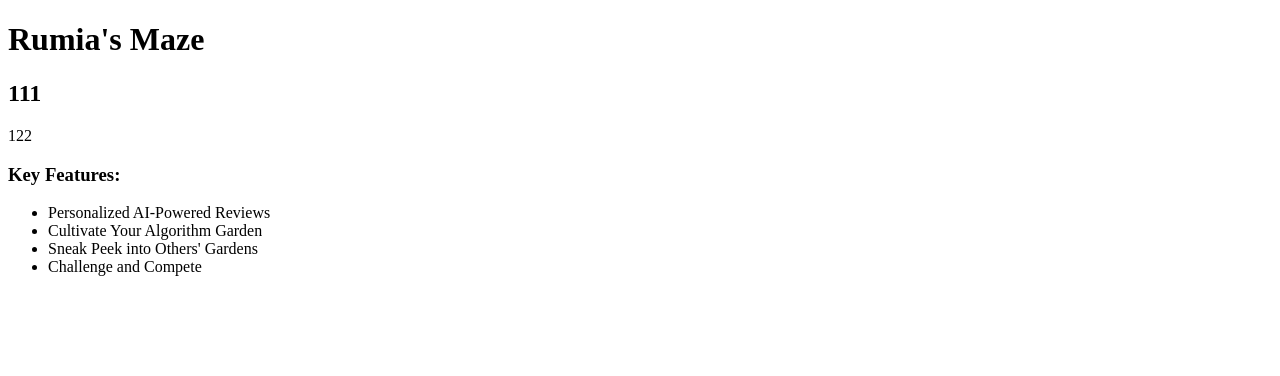
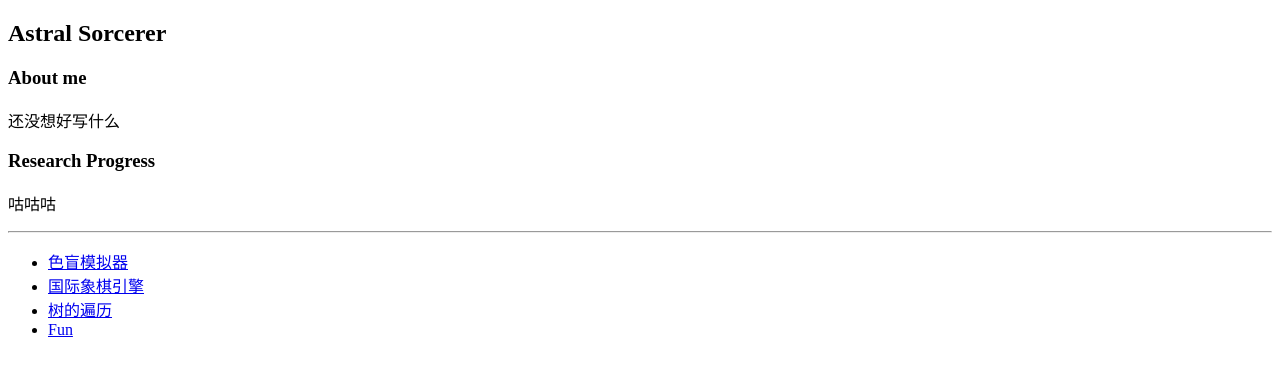
Before and after one commit to Rumia-test/rumia, a plain HTML site: page index.html in a window 1280 px wide. Drawn offline with Linux system fonts and the light colour scheme.

Commit message:
Update index.html

```diff
--- a/index.html
+++ b/index.html
@@ -1,31 +1,60 @@
 <!DOCTYPE html>
-<html lang="en">
-<head>
-    <meta charset="UTF-8">
+
+<html lang="en"><head><meta http-equiv="Content-Type" content="text/html; charset=UTF-8">
+
+    <title>Astral Sorcerer</title>
+
     <meta name="viewport" content="width=device-width, initial-scale=1.0">
-    <title>Rumia's Maze</title>
-    <link rel="stylesheet" href="style.css">
-</head>
-<body>
-    <header>
-        <nav>
-            <ul>
 
-            </ul>
-        </nav>
-    </header>
-    <main>
-        <h1>Rumia's Maze</h1>
-        <h2>111</h2>
-        <p>122</p>
-        <h3>Key Features:</h3>
-        <ul>
-            <li>Personalized AI-Powered Reviews</li>
-            <li>Cultivate Your Algorithm Garden</li>
-            <li>Sneak Peek into Others' Gardens</li>
-            <li>Challenge and Compete</li>
-        </ul>
+  </head>
 
-    </main>
-</body>
-</html>
+
+
+<div class="row-fluid">
+  <div class="span12">
+    <h2> Astral Sorcerer</h2>
+
+
+<h3 id="about-me">About me</h3>
+
+<p>还没想好写什么</p>
+
+
+
+<h3 id="research-interest">Research Progress</h3>
+
+<p>咕咕咕</p>
+
+</div>
+      </div>
+      <hr>
+      <footer>
+        <p><small>
+        </small></p>
+      </footer>
+
+    </div>
+
+
+   <body>
+	<nav class="navbar navbar-inverse navbar-static-top" role="navigation">
+	    <div class="navbar">
+	      <div class="navbar-inner">
+	        <div class="container-narrow">
+	         			  <ul class="nav">
+				  <li><a href="https://www.color-blindness.com/coblis-color-blindness-simulator/">色盲模拟器</a></li>
+				  <li><a href="https://lichess.org/editor">国际象棋引擎</a></li>
+          <li><a href="https://en.wikipedia.org/wiki/Tree_traversal">树的遍历</a></li>
+				  <li><a href="https://cdn.discordapp.com/attachments/1307654450231382096/1335163376543989810/5d8ea3f932c7e3fb.gif?ex=6830d90b&is=682f878b&hm=0bb9ba789c110f2aa3111c7fddbea4922cfde338df07d55f8ded88e1c74c6de9&">Fun</a></li>
+				   </ul>
+	        </div>
+	      </div>
+	    </div>
+	</nav>
+
+    <div class="container-narrow">
+
+      <div class="content">
+
+
+</body></html>
```
